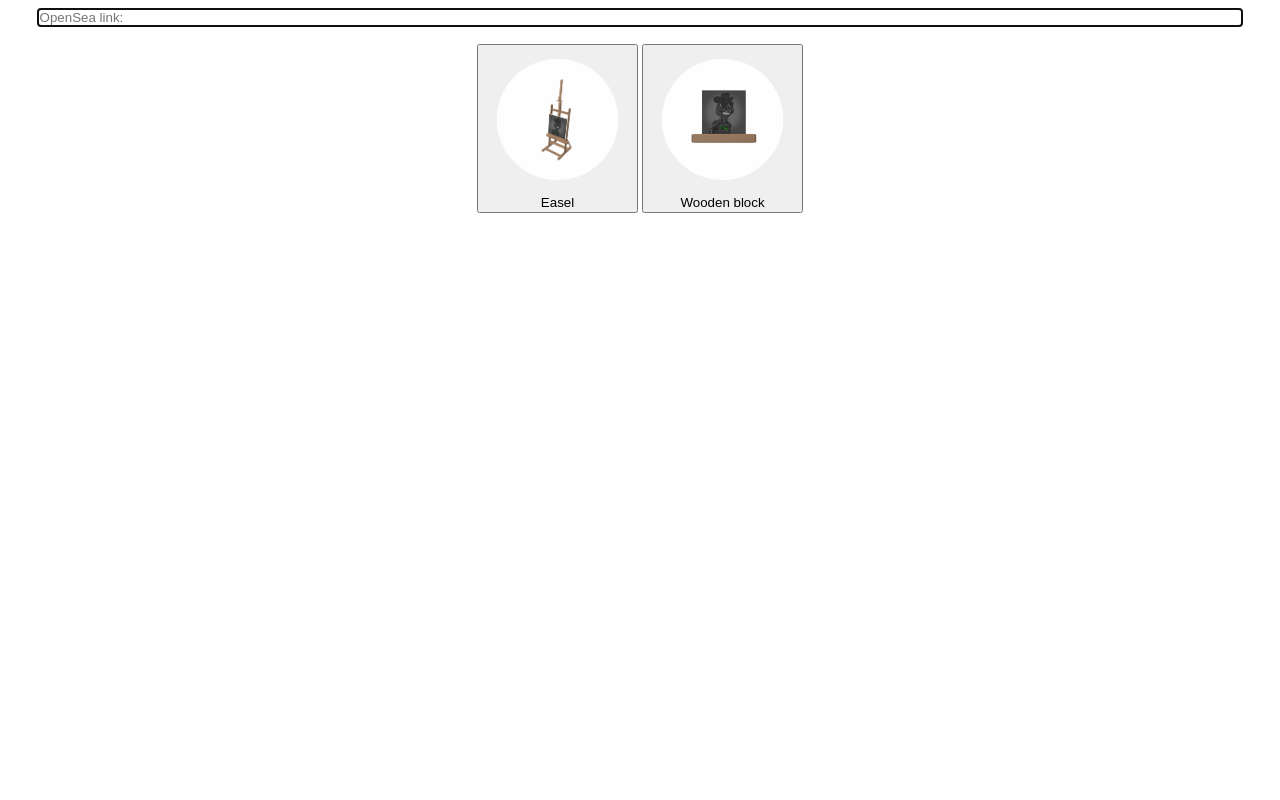
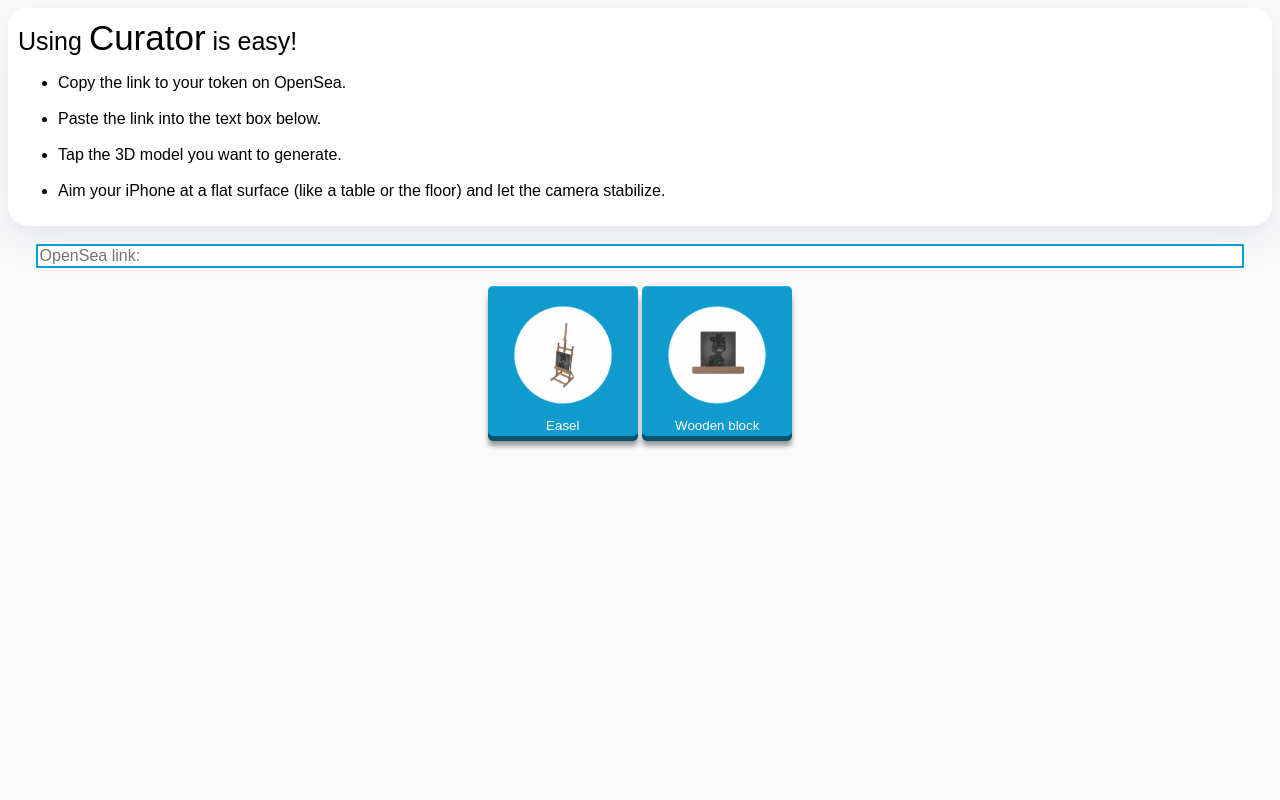
Before and after one commit to Un1xG0d/Curator, a PHP site: page / in a window 1280 px wide. Run offline with PHP 8.4, Linux system fonts and the light colour scheme.

Commit message:
style and content changes

```diff
--- a/index.php
+++ b/index.php
@@ -4,10 +4,21 @@
   <meta name="viewport" content="initial-scale=1.0, maximum-scale=1.0, user-scalable=no" />
   <title>Curator</title>
   <link rel="stylesheet" href="styles.css">
+  <link rel="apple-touch-icon" href="img/logo.jpg">
 </head>
 <body>
   <center>
-    <form name='form' method='post' action="index.php">
+    <form method="post" action="">
+      <div class="card shadow">
+        <span style="font-size: 25px;">Using </span><span style="font-size: 35px;">Curator</span><span style="font-size: 25px;"> is easy!</span>
+        <ul>
+          <li>Copy the link to your token on OpenSea.</li><br>
+          <li>Paste the link into the text box below.</li><br>
+          <li>Tap the 3D model you want to generate.</li><br>
+          <li>Aim your iPhone at a flat surface (like a table or the floor) and let the camera stabilize.</li>
+        </ul>
+      </div>
+      <br>
       <input type="text" name="opensea_url" id="opensea_url" placeholder="OpenSea link:">
       <br>
       <br>
@@ -43,8 +54,5 @@
     echo "<script type='text/javascript'>window.location = 'models/$model/exports/".base64_encode($image_uri).".usdz'</script>";
   }
   ?>
-  <script type='text/javascript'>
-    document.getElementById("opensea_url").focus();
-  </script>
 </body>
 </html>
--- a/styles.css
+++ b/styles.css
@@ -1,16 +1,53 @@
 html {
+  background-color: #fafafa;
+  font-family: Arial, sans-serif;
   height: 100vh;
   margin: 0;
 }
 
 input[type=text] {
+  border: 2px #109bce solid;
+  font-size: 16px;
+  width: 95%;
+}
+
+button {
+  width: 150px;
+  height: 150px;
+  display: inline-block;
+  color: #fff;
+  text-decoration: none;
+  text-align: center;
+  padding-top: 6px;
+  margin-left: auto;
+  margin-right: auto;
+  position: relative;
   border: none;
-  width: 95%;
+  background: #109bce;
+  background-image: linear-gradient(bottom, rgb(14,137,182) 0%, rgb(22,179,236) 100%);
+  border-radius: 5px;
+  box-shadow: inset 0px 1px 0px #2ab7ec, 0px 5px 0px 0px #07526e, 0px 10px 5px #999;
+}
+
+button:hover {
+  top: 3px;
+  box-shadow: inset 0px 1px 0px #2ab7ec, 0px 2px 0px 0px #07526e, 0px 5px 3px #999;
+}
+
+.card {
+  background: #ffffff;
+  border-radius: 20px;
+  padding: 10px;
+  text-align: left;
+}
+
+.shadow {
+  box-shadow: 0 5px 10px rgba(154,160,185,.05), 0 15px 40px rgba(166,173,201,.2);
 }
 
 .thumbnail_image {
   border: 0;
   padding: 10px;
-  height: 125px;
-  width: 125px;
+  height: 100px;
+  width: 100px;
 }
```
